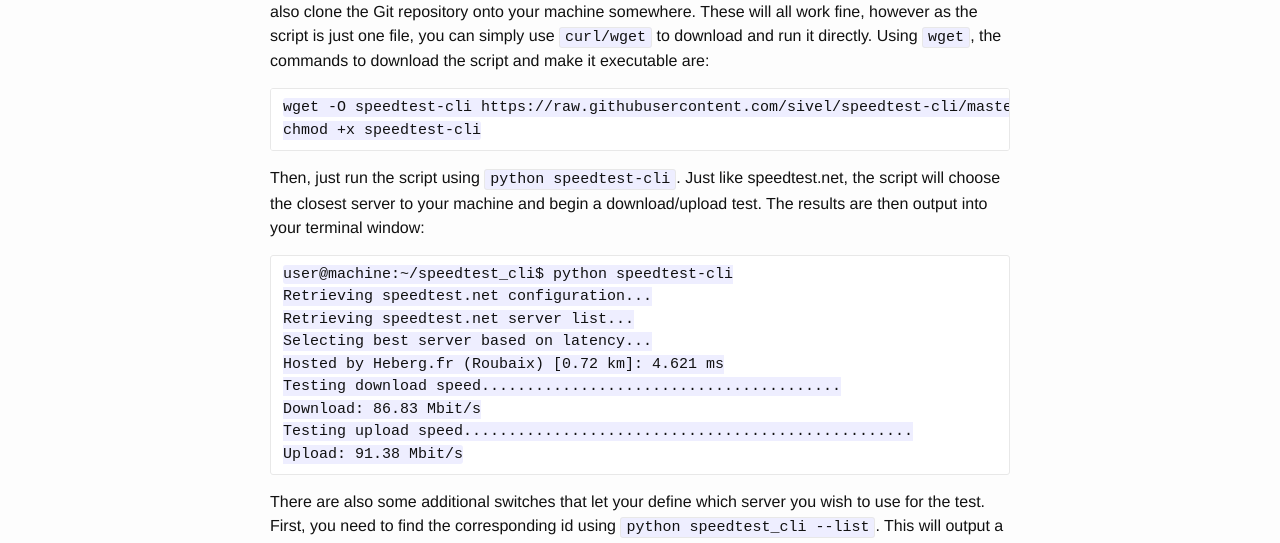
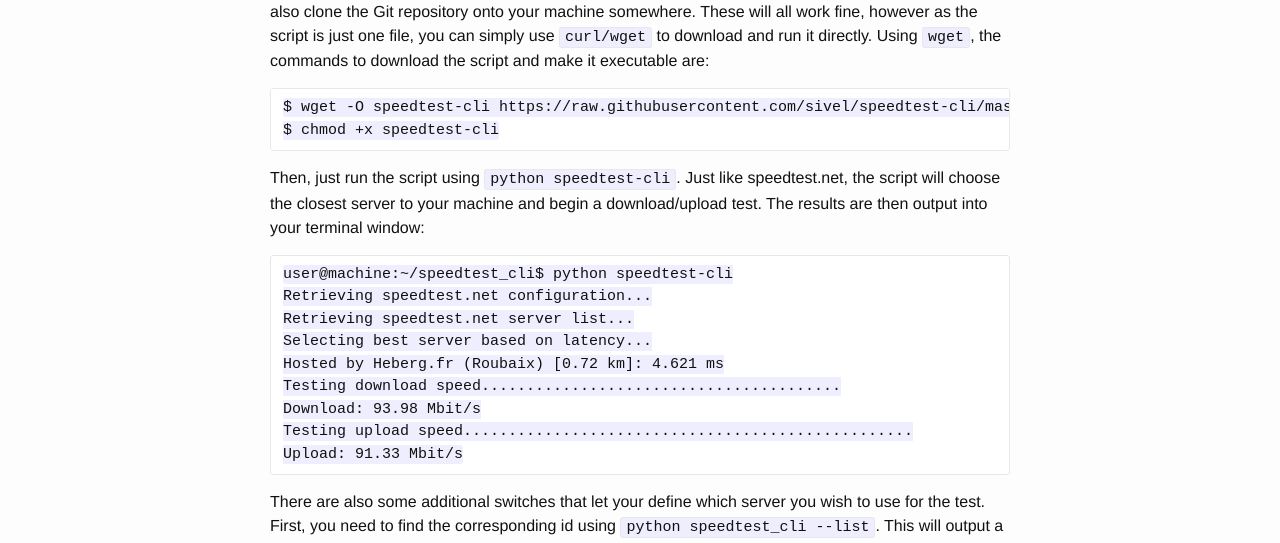
Before and after one commit to raharrison/ryanharrison.co.uk, a Jekyll site: the page built from _posts/2015-12-11-speedtest-cli.md, in a window 1280 px wide. Shown: the part 454-997 px from the top of the page. Built offline with Jekyll 4.4.1, drawn with Linux system fonts in a browser that asks for light colours; nearby versions of some CDN libraries; comment, search, counter and statistics services are not loaded.

Commit message:
Add command line indicators

```diff
--- a/_posts/2015-12-11-speedtest-cli.md
+++ b/_posts/2015-12-11-speedtest-cli.md
@@ -13,8 +13,8 @@ Handily, there is an [open source project on GitHub ](https://github.com/sivel/s
 
 The project provides many different methods of installation such as `pip` or `easy_install`. You can also clone the Git repository onto your machine somewhere. These will all work fine, however as the script is just one file, you can simply use `curl/wget` to download and run it directly. Using `wget`, the commands to download the script and make it executable are:
 
-    wget -O speedtest-cli https://raw.githubusercontent.com/sivel/speedtest-cli/master/speedtest_cli.py
-    chmod +x speedtest-cli
+    $ wget -O speedtest-cli https://raw.githubusercontent.com/sivel/speedtest-cli/master/speedtest_cli.py
+    $ chmod +x speedtest-cli
 
 Then, just run the script using `python speedtest-cli`. Just like speedtest.net, the script will choose the closest server to your machine and begin a download/upload test. The results are then output into your terminal window:
 
@@ -24,9 +24,9 @@ Then, just run the script using `python speedtest-cli`. Just like speedtest.net,
     Selecting best server based on latency...
     Hosted by Heberg.fr (Roubaix) [0.72 km]: 4.621 ms
     Testing download speed........................................
-    Download: 86.83 Mbit/s
+    Download: 93.98 Mbit/s
     Testing upload speed..................................................
-    Upload: 91.38 Mbit/s
+    Upload: 91.33 Mbit/s
 
 There are also some additional switches that let your define which server you wish to use for the test. First, you need to find the corresponding id using `python speedtest_cli --list`. This will output a long list (probably best to redirect this into a file) of servers and id's. Make a note of the id you want to use and then run the command again, this time supplying said server e.g. `python speedtest_cli --server <ID>`.
 
```
